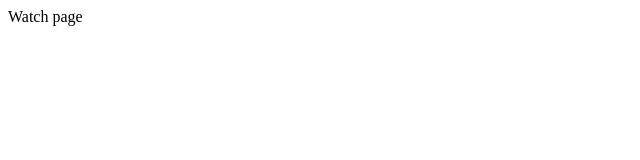
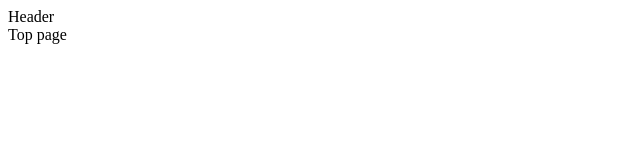
Before and after one commit to okutaku/youtube-demo, a React (Create React App) app: page /watch in a window 1280 px wide. Shown: the top 160 px of the page, without its empty margins (0-640 px from the left). Built offline with nearby package versions, Linux system fonts and the light colour scheme.

Commit message:
Headerのコンポーネント作成と表示

```diff
--- /dev/null
+++ b/src/coponents/Header/Header.js
@@ -0,0 +1,11 @@
+import React from 'react'
+
+const Header = () => {
+  return (
+    <div>
+      Header
+    </div>
+    )
+}
+
+export default Header
--- /dev/null
+++ b/src/coponents/Layout/Layout.js
@@ -0,0 +1,12 @@
+import React from 'react'
+import Header from '../Header/Header'
+const Layout = ({children}) => {
+  return (
+    <div>
+      <Header />
+      {children}
+    </div>
+    )
+}
+
+export default Layout
--- a/src/pages/Search.js
+++ b/src/pages/Search.js
@@ -1,10 +1,11 @@
 import React from 'react'
+import Layout from '../coponents/Layout/Layout'
 
 const Search = () => {
   return (
-    <div>
-      Search page
-    </div>
+    <Layout>
+      Search
+    </Layout>
   )
 }
 
--- a/src/pages/Top.js
+++ b/src/pages/Top.js
@@ -1,10 +1,11 @@
 import React from 'react'
+import Layout from '../coponents/Layout/Layout'
 
 const Top = () => {
   return (
-    <div>
-      top page
-    </div>
+    <Layout>
+      Top page
+    </Layout>
   )
 }
 
--- a/src/pages/Watch.js
+++ b/src/pages/Watch.js
@@ -1,10 +1,11 @@
 import React from 'react'
+import Layout from '../coponents/Layout/Layout'
 
 const Watch = () => {
   return (
-    <div>
-      Watch page
-    </div>
+    <Layout>
+      Top page
+    </Layout>
   )
 }
 
```
Also changed, not shown: 1 other file (tests, documents, lock files or other folders).
